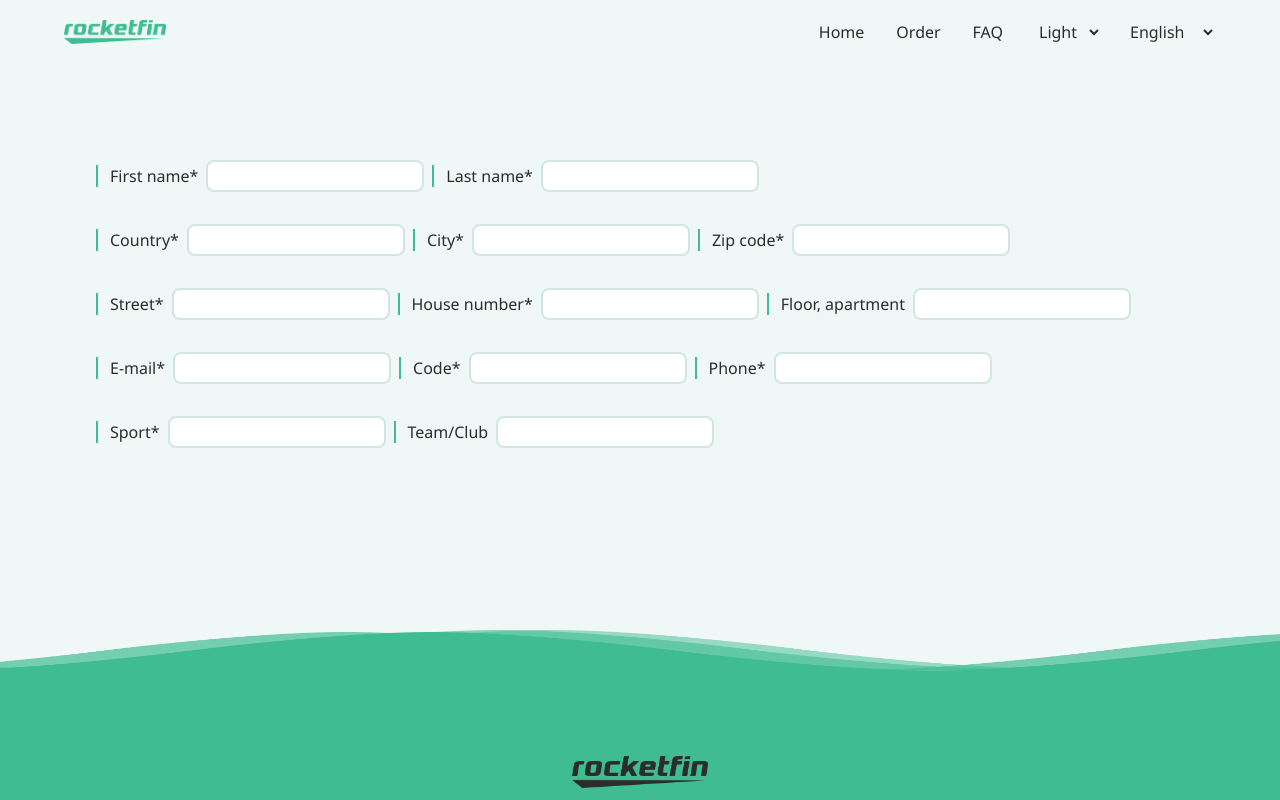
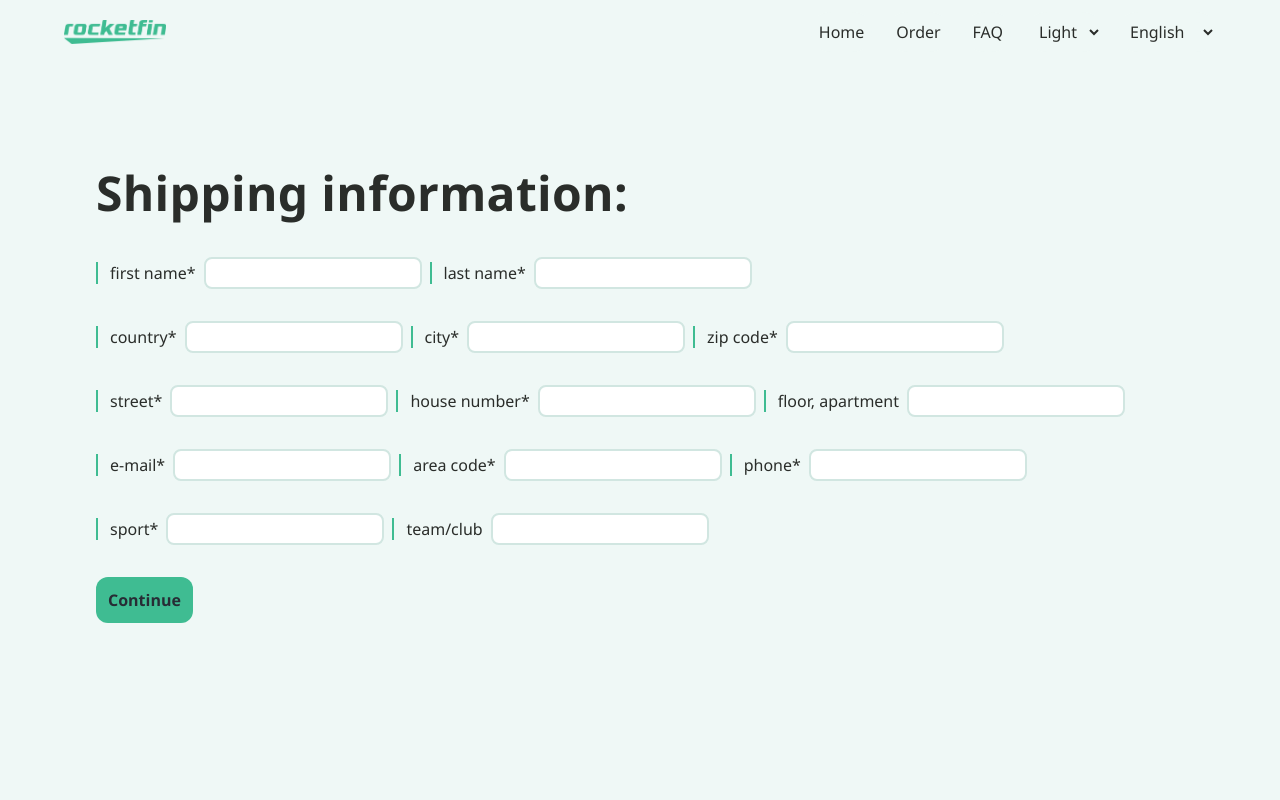
Before and after one commit to franciscobuchini/RocketFins, a React (Vite) app: page /Information in a window 1280 px wide. Shown: the top 800 px of the page. Built offline with nearby package versions, Linux system fonts and the light colour scheme; no server answers.

Commit message:
building the information view

```diff
--- a/src/Styles/Styles.css
+++ b/src/Styles/Styles.css
@@ -307,7 +307,7 @@
   /*frame*/
   border-radius: var(--size-xs);
   font-weight: 600;
-  font-size: 1.2rem;
+  font-size: 1rem;
   padding: var(--size-xs);
   width: fit-content;
   /*interact*/
@@ -331,6 +331,9 @@
   pointer-events: none;
   /*colors*/
   background-color: var(--main-darker);
+  > a {
+    color: var(--main-neutral);
+  }
 }
 
 button[disabled]:hover {
--- a/src/Views/Information.jsx
+++ b/src/Views/Information.jsx
@@ -1,57 +1,64 @@
 // Information.jsx
+import { Link } from 'react-router-dom';
+
 function Information() {
 
   return (
     <section>
       <article id="information_inputs">
+        <h1> Shipping information: </h1>
         <div class="input_box">
-          <label htmlFor="FirstName"> First name* </label>
+          <label htmlFor="FirstName"> first name* </label>
           <input id="FirstName" type="text"></input>
 
-          <label htmlFor="LastName"> Last name* </label>
+          <label htmlFor="LastName"> last name* </label>
           <input id="LastName" type="text"></input>
         </div>
 
         <div class="input_box">
-          <label htmlFor="Country"> Country* </label>
+          <label htmlFor="Country"> country* </label>
           <input id="Country" type="text"></input>
 
-          <label htmlFor="City"> City* </label>
+          <label htmlFor="City"> city* </label>
           <input id="City" type="text"></input>
 
-          <label htmlFor="ZipCode"> Zip code* </label>
-          <input id="ZipCode" type="text"></input>
+          <label htmlFor="ZipCode"> zip code* </label>
+          <input id="ZipCode" type="number"></input>
         </div>
 
         <div class="input_box">
-          <label htmlFor="Street"> Street* </label>
+          <label htmlFor="Street"> street* </label>
           <input id="Street" type="text"></input>
 
-          <label htmlFor="HouseNumber"> House number* </label>
+          <label htmlFor="HouseNumber"> house number* </label>
           <input id="HouseNumber" type="text"></input>
 
-          <label htmlFor="FloorApartment"> Floor, apartment</label>
+          <label htmlFor="FloorApartment"> floor, apartment</label>
           <input id="FloorApartment" type="text"></input>
         </div>
 
         <div class="input_box">
-          <label htmlFor="Email"> E-mail* </label>
+          <label htmlFor="Email"> e-mail* </label>
           <input id="Email" type="mail"></input>
 
-          <label htmlFor="Code"> Code* </label>
+          <label htmlFor="Code"> area code* </label>
           <input id="Code" type="number"></input>
 
-          <label htmlFor="Phone"> Phone* </label>
+          <label htmlFor="Phone"> phone* </label>
           <input id="Phone" type="number"></input>
         </div>
 
         <div class="input_box">
-          <label htmlFor="Sport"> Sport* </label>
+          <label htmlFor="Sport"> sport* </label>
           <input id="Sport" type="text"></input>
 
-          <label htmlFor="TeamClub"> Team/Club </label>
+          <label htmlFor="TeamClub"> team/club </label>
           <input id="TeamClub" type="text"></input>
         </div>
+
+        <button>
+            <Link>Continue</Link>
+        </button>
 
       </article>
     </section>
```
